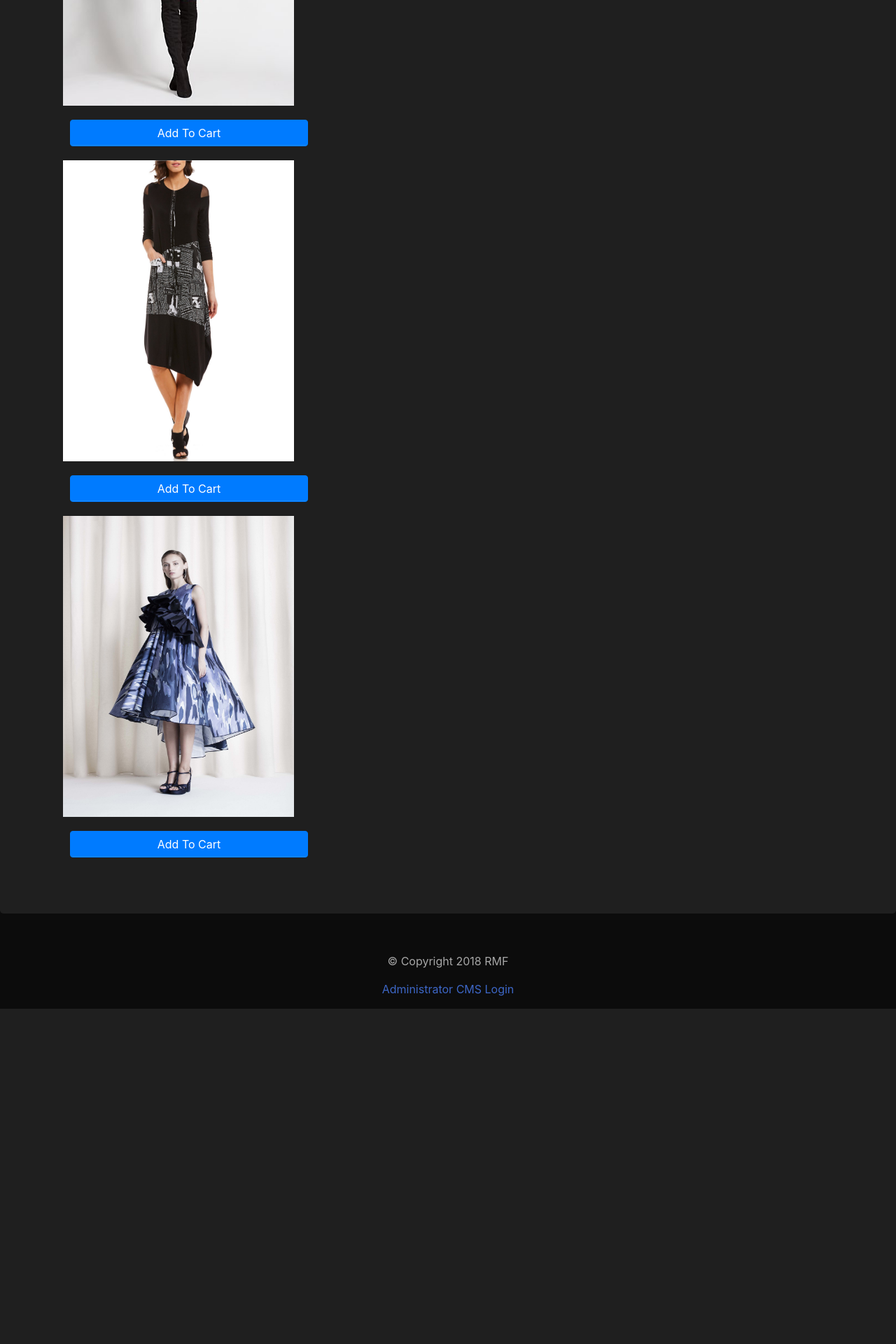
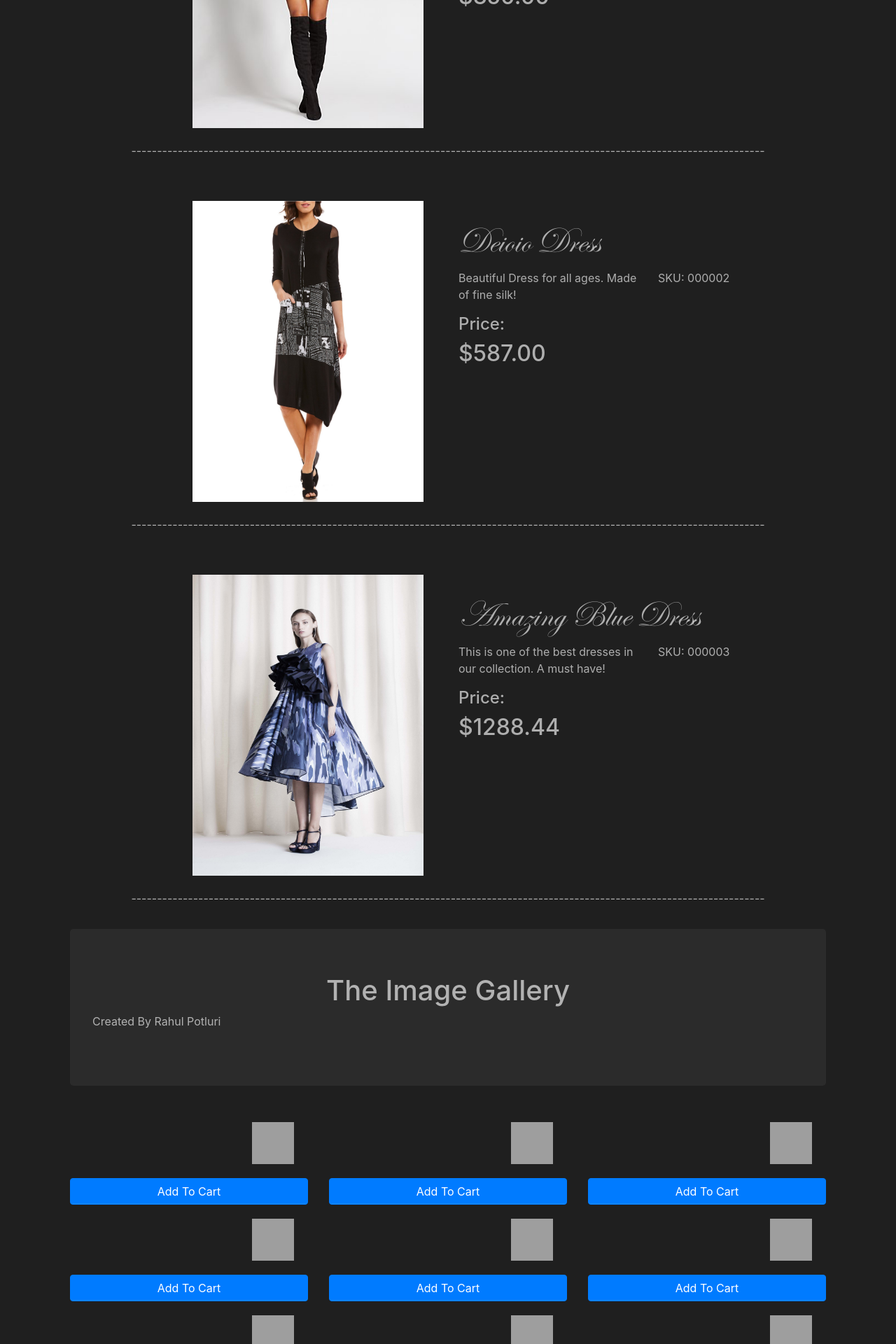
Before and after one commit to maxxam1990/AndreaDiChiara, a PHP site: page /catalog.php in a window 1280 px wide. Shown: the part 440-2360 px from the top of the page at 70% size. Before the commit the page ends 1881 px from the top, so only its background shows below. Run offline with PHP 8.4, Linux system fonts and the light colour scheme; data comes from the database, SQL or seed files in the repository; grey boxes are pictures that could not be loaded.

Commit message:
Commented out your code and update the code with image gallery

```diff
--- a/catalog.php
+++ b/catalog.php
@@ -42,54 +42,236 @@ mysqli_close($dbc); // Close the database connection.
 ?>
 <p>
 	<?php for ($i = 0; $i < count($itemname); $i++) {
-//		echo
-//		"<br>
-//			<div class='row'>
-//			<div class='col-md-6'>
-//				<img src='uploads/$imageurl[$i]'  class='img_about'>
-//			</div>
-//			<div class='col-md-6'>
-//				<br><br>
-//				<h1 class='h1_maintitle' style='text-align:left'>$itemname[$i]</h1>
-//				<div class='row'>
-//					<div class='col-md-6'>
-//						<p>
-//							$description[$i]
-//						</p>
-//					</div>
-//					<div class='col-md-6'>
-//						<p>
-//							SKU: $serialnumber[$i]
-//						</p>
-//					</div>
-//				</div>
-//				<h4>Price:</h4>
-//					<h2>
-//						$$price[$i]
-//					</h2>
-//			</div>
-//			<div class='col-md-12' style='text-align:center'>
-//				<p>---------------------------------------------------------------------------------------------------------------------------</p>
-//			</div>
-//		</div>";
+		echo
+		"<br>
+			<div class='row'>
+			<div class='col-md-6'>
+				<img src='uploads/$imageurl[$i]'  class='img_about'>
+			</div>
+			<div class='col-md-6'>
+				<br><br>
+				<h1 class='h1_maintitle' style='text-align:left'>$itemname[$i]</h1>
+				<div class='row'>
+					<div class='col-md-6'>
+						<p>
+							$description[$i]
+						</p>
+					</div>
+					<div class='col-md-6'>
+						<p>
+							SKU: $serialnumber[$i]
+						</p>
+					</div>
+				</div>
+				<h4>Price:</h4>
+					<h2>
+						$$price[$i]
+					</h2>
+			</div>
+			<div class='col-md-12' style='text-align:center'>
+				<p>---------------------------------------------------------------------------------------------------------------------------</p>
+			</div>
+		</div>";
 
-        echo "
-          <div class=\"container-fluid\">
-
-         <div class=\"row\">
-        <div class=\"col-lg-4 col-sm-6\">
-            <div class=\"thumbnail\">
-         <img src='uploads/$imageurl[$i]'  class='img_about'>
-                <br>
-               <button type=\"button\" class=\"btn btn-primary\">Add To Cart</button>
-                </div>
-        </div>
-        </div>
-        </div>
-       ";
 	} ?>
 
 </p>
+
+
+<html>
+<div class="container-fluid">
+    <div class="jumbotron">
+
+        <h1><span class="fa fa-camera-retro" aria-hidden="true"></span> The Image Gallery</h1>
+        <p><span class="fa fa-camera-retro" aria-hidden="true"></span> Created By Rahul Potluri</p>
+
+    </div>
+
+    <div class="row">
+        <div class="col-lg-4 col-sm-6">
+            <div class="thumbnail">
+                <img src="http://i.imgur.com/qK42fUu.jpg">
+                <br>
+                <button type="button" class="btn btn-primary">Add To Cart</button>
+            </div>
+        </div>
+
+        <div class="col-lg-4 col-sm-6">
+            <div class="thumbnail">
+                <img src="http://i.imgur.com/qK42fUu.jpg">
+                <br>
+                <button type="button" class="btn btn-primary">Add To Cart</button>
+            </div>
+        </div>
+
+        <div class="col-lg-4 col-sm-6">
+            <div class="thumbnail">
+                <img src="http://i.imgur.com/qK42fUu.jpg">
+                <br>
+                <button type="button" class="btn btn-primary">Add To Cart</button>
+            </div>
+        </div>
+
+
+
+        <div class="col-lg-4 col-sm-6">
+            <div class="thumbnail">
+                <img src="http://i.imgur.com/qK42fUu.jpg">
+                <br>
+                <button type="button" class="btn btn-primary">Add To Cart</button>
+            </div>
+        </div>
+
+        <div class="col-lg-4 col-sm-6">
+            <div class="thumbnail">
+                <img src="http://i.imgur.com/qK42fUu.jpg">
+                <br>
+                <button type="button" class="btn btn-primary">Add To Cart</button>
+            </div>
+        </div>
+
+        <div class="col-lg-4 col-sm-6">
+            <div class="thumbnail">
+                <img src="http://i.imgur.com/qK42fUu.jpg">
+                <br>
+                <button type="button" class="btn btn-primary">Add To Cart</button>
+            </div>
+        </div>
+
+        <div class="col-lg-4 col-sm-6">
+            <div class="thumbnail">
+                <img src="http://i.imgur.com/qK42fUu.jpg">
+                <br>
+                <button type="button" class="btn btn-primary">Add To Cart</button>
+            </div>
+        </div>
+
+        <div class="col-lg-4 col-sm-6">
+            <div class="thumbnail">
+                <img src="http://i.imgur.com/qK42fUu.jpg">
+                <br>
+                <button type="button" class="btn btn-primary">Add To Cart</button>
+            </div>
+        </div>
+
+        <div class="col-lg-4 col-sm-6">
+            <div class="thumbnail">
+                <img src="http://i.imgur.com/qK42fUu.jpg">
+                <br>
+                <button type="button" class="btn btn-primary">Add To Cart</button>
+            </div>
+        </div>
+
+
+        <div class="col-lg-4 col-sm-6">
+            <div class="thumbnail">
+                <img src="http://i.imgur.com/qK42fUu.jpg">
+                <br>
+                <button type="button" class="btn btn-primary">Add To Cart</button>
+            </div>
+        </div>
+
+        <div class="col-lg-4 col-sm-6">
+            <div class="thumbnail">
+                <img src="http://i.imgur.com/qK42fUu.jpg">
+                <br>
+                <button type="button" class="btn btn-primary">Add To Cart</button>
+            </div>
+        </div>
+
+        <div class="col-lg-4 col-sm-6">
+            <div class="thumbnail">
+                <img src="http://i.imgur.com/qK42fUu.jpg">
+                <br>
+                <button type="button" class="btn btn-primary">Add To Cart</button>
+            </div>
+        </div>
+
+
+        <div class="col-lg-4 col-sm-6">
+            <div class="thumbnail">
+                <img src="http://i.imgur.com/qK42fUu.jpg">
+                <br>
+                <button type="button" class="btn btn-primary">Add To Cart</button>
+            </div>
+        </div>
+
+        <div class="col-lg-4 col-sm-6">
+            <div class="thumbnail">
+                <img src="http://i.imgur.com/qK42fUu.jpg">
+                <br>
+                <button type="button" class="btn btn-primary">Add To Cart</button>
+            </div>
+        </div>
+
+        <div class="col-lg-4 col-sm-6">
+            <div class="thumbnail">
+                <img src="http://i.imgur.com/qK42fUu.jpg">
+                <br>
+                <button type="button" class="btn btn-primary">Add To Cart</button>
+            </div>
+        </div>
+
+
+        <div class="col-lg-4 col-sm-6">
+            <div class="thumbnail">
+                <img src="http://i.imgur.com/qK42fUu.jpg">
+                <br>
+                <button type="button" class="btn btn-primary">Add To Cart</button>
+            </div>
+        </div>
+
+        <div class="col-lg-4 col-sm-6">
+            <div class="thumbnail">
+                <img src="http://i.imgur.com/qK42fUu.jpg">
+                <br>
+                <button type="button" class="btn btn-primary">Add To Cart</button>
+            </div>
+        </div>
+
+        <div class="col-lg-4 col-sm-6">
+            <div class="thumbnail">
+                <img src="http://i.imgur.com/qK42fUu.jpg">
+                <br>
+                <button type="button" class="btn btn-primary">Add To Cart</button>
+            </div>
+        </div>
+
+        <div class="col-lg-4 col-sm-6">
+            <div class="thumbnail">
+                <img src="http://i.imgur.com/qK42fUu.jpg">
+                <br>
+                <button type="button" class="btn btn-primary">Add To Cart</button>
+            </div>
+        </div>
+
+        <div class="col-lg-4 col-sm-6">
+            <div class="thumbnail">
+                <img src="http://i.imgur.com/qK42fUu.jpg">
+                <br>
+                <button type="button" class="btn btn-primary">Add To Cart</button>
+            </div>
+        </div>
+
+        <div class="col-lg-4 col-sm-6">
+            <div class="thumbnail">
+                <img src="http://i.imgur.com/qK42fUu.jpg">
+                <br>
+                <button type="button" class="btn btn-primary">Add To Cart</button>
+            </div>
+        </div>
+
+    </div>
+
+
+</div>
+
+
+
+
+
+
+</html>
 
 
 <?php
```
